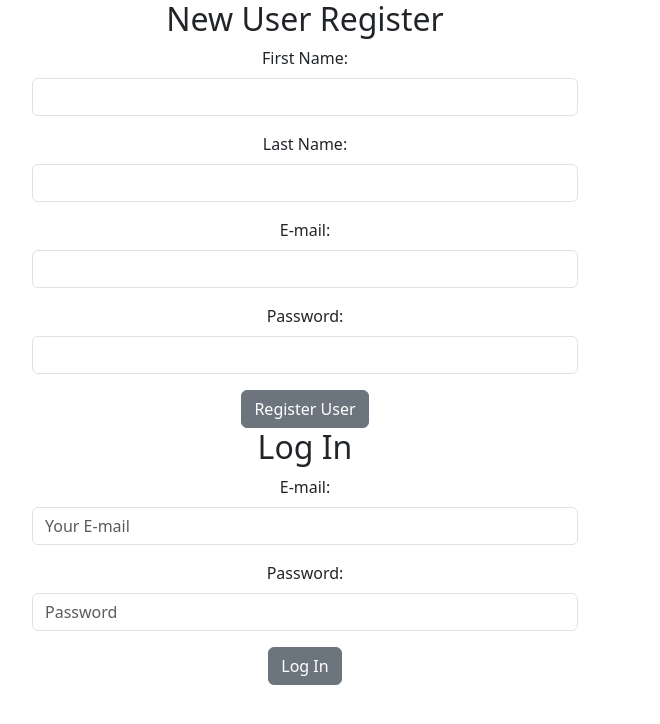
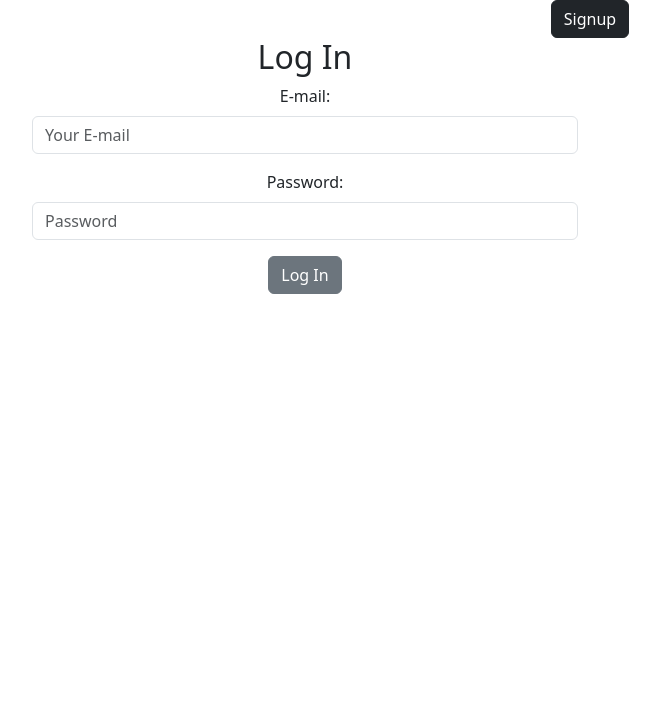
Before and after one commit to VWilcox143/Capstone-Frontend, a React (Create React App) app: page / in a window 1280 px wide. Shown: the top 724 px of the page, without its empty margins (50-710 px from the left). Built offline with nearby package versions, Linux system fonts and the light colour scheme.

Commit message:
Finalized login

```diff
--- a/src/App.jsx
+++ b/src/App.jsx
@@ -5,7 +5,7 @@ import { useState, useEffect  } from 'react';
 
 function App() {
 
-  const [ sessionToken, setSessionToken ] = useState('sample');
+  const [ sessionToken, setSessionToken ] = useState('');
 
   console.log('App:', sessionToken);
 
--- a/src/components/auth/Auth.jsx
+++ b/src/components/auth/Auth.jsx
@@ -1,18 +1,29 @@
-import React from 'react'
+import React, {useState} from 'react'
 import Signup from './signup/Signup'
-import { Col, Container, Row } from 'reactstrap';
+import { Button, Col, Container, Row } from 'reactstrap';
 import Login from './login/Login';
 
 export default function Auth(props) {
 
+    const [ button, setButton ] = useState('Signup');
+
+    const swapForm = () => {
+        button === 'Login'?
+            setButton('Signup') :
+            setButton('Login')
+    }
+
+    const displayForm = () => {
         return (
-      <>
+            button === 'Login' ?
                 <Container>
                     <Row>
                 <Col md='6'>
                     <Signup updateToken={props.updateToken}/>
                 </Col>
                     </Row>
+                </Container> :
+                <Container>
                         <Row>
                             <Col md='6'>
                                 <Login
@@ -20,6 +31,16 @@ export default function Auth(props) {
                             </Col>
                         </Row>
                 </Container>
+        )
+    }
+
+    return (
+      <>
+      <Button onClick = {swapForm}
+            color='dark'>
+                {button}
+            </Button>
+        {displayForm()}
       </>
     )
   }
--- a/src/components/auth/signup/Signup.jsx
+++ b/src/components/auth/signup/Signup.jsx
@@ -1,6 +1,7 @@
 import React, { useState, useRef } from 'react';
 import { Button, Form, FormGroup, Input, Label } from 'reactstrap';
 import { baseURL } from '../../../environment'
+import { useNavigate } from 'react-router-dom';
 
 function Signup({updateToken}) {
 
@@ -8,6 +9,7 @@ function Signup({updateToken}) {
     const lastNameRef = useRef();
     const emailRef = useRef();
     const passwordRef = useRef();
+    const navigate = useNavigate();
 
     async function handleSubmit(e) {
         e.preventDefault();
@@ -37,9 +39,15 @@ function Signup({updateToken}) {
 
             const response = await fetch(url, requestOptions)
             const data = await response.json();
-            // console.log(data)
+            console.log(data)
 
-            updateToken(data.token)
+            if(data.results.message === `User has been registered.`) {
+                updateToken(data.token)
+                navigate('/tasks')
+
+            } else {
+                alert(data.results.message)
+            }
 
         } catch (err) {
             console.error(err.message)
```
Lines whose indentation alone changed are shown as unchanged.
